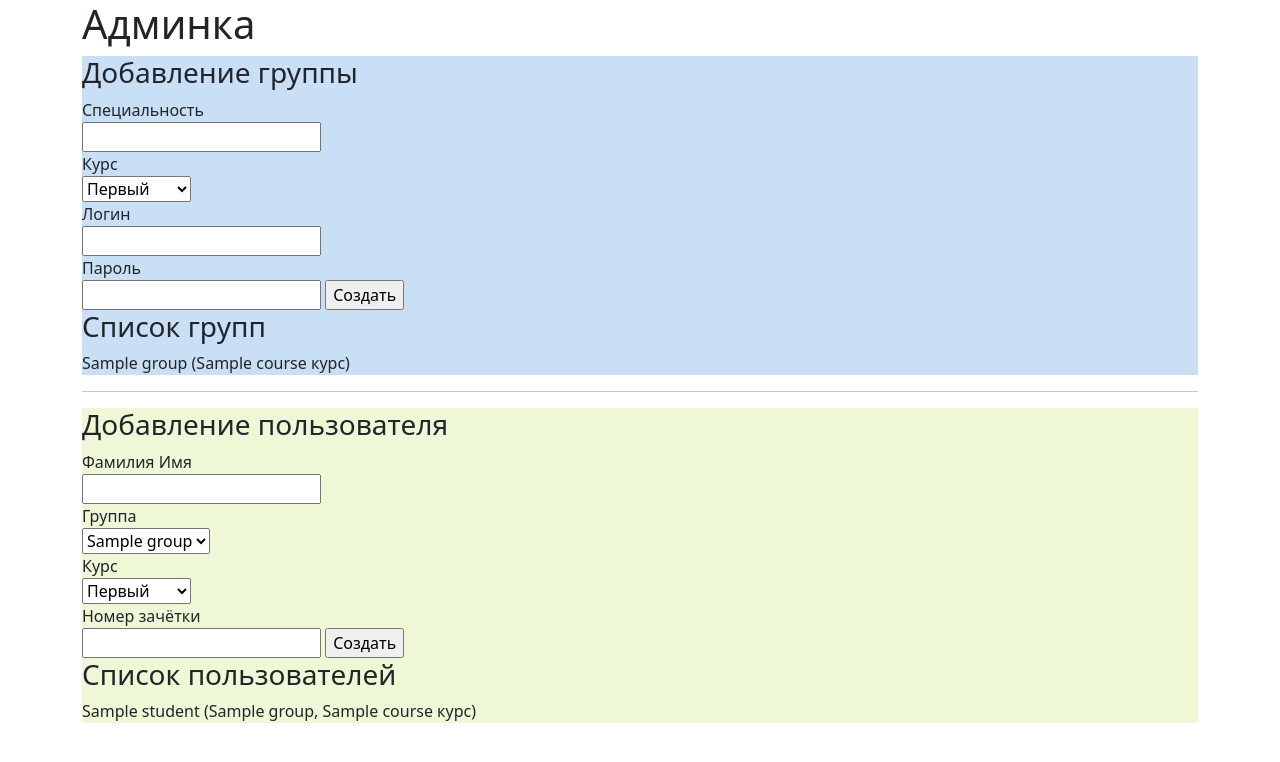
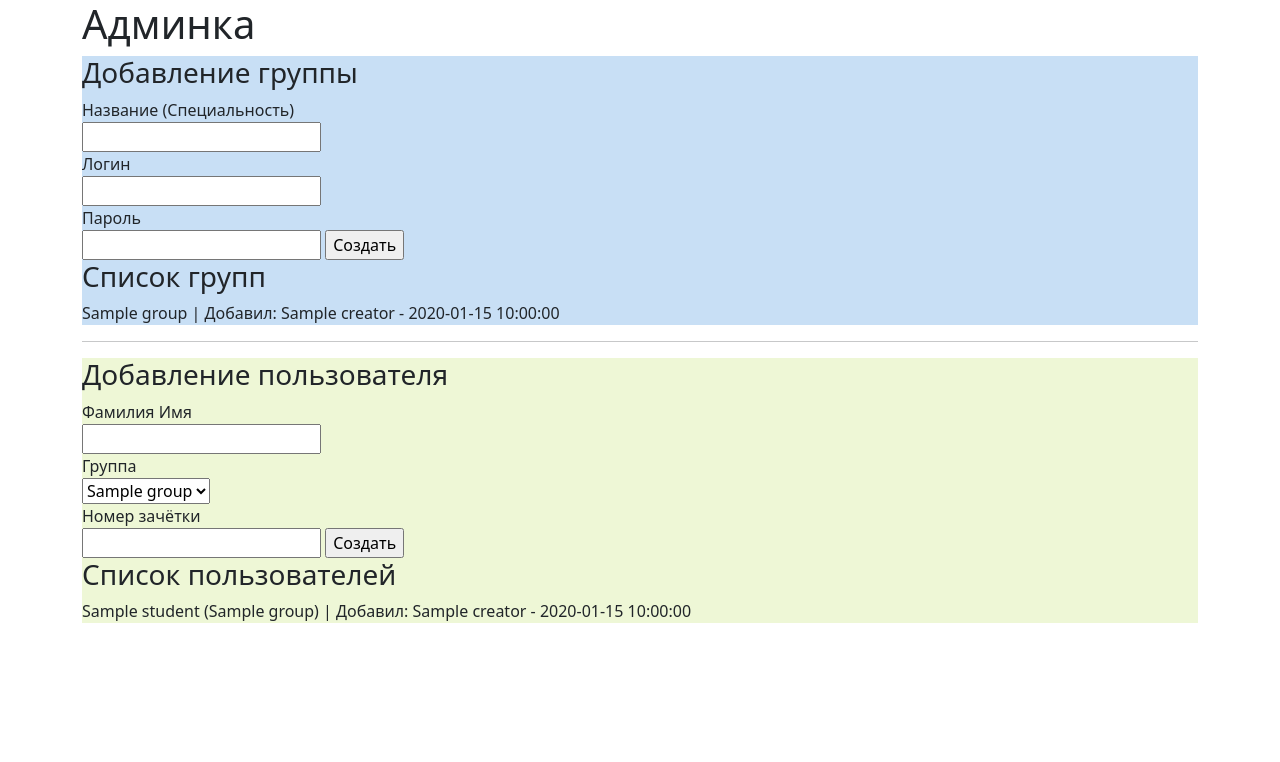
Before and after one commit to ackut/IFCP, a Flask app: template templates/admin.html in a window 1280 px wide. Shown: the top 762 px of the page. Run offline with Flask 2, Linux system fonts and the light colour scheme; the template is opened without the code that fills it: most values are stand-ins (such as "Sample title", 1, 10 or a date in 2020); some libraries are stand-ins or nearby versions.

Commit message:
revrite, again...

```diff
--- a/app.py
+++ b/app.py
@@ -16,27 +16,51 @@ app.config.from_object(__name__)
 db = SQLAlchemy(app)
 
 
-class Groups(db.Model):
+class Group(db.Model):
+    __tablename__ = 'groups'
     id = db.Column(db.Integer, primary_key=True)
-    name = db.Column(db.String(64), nullable=False)
+    name = db.Column(db.String(64), nullable=False)  # Название группы / специальность.
     login = db.Column(db.String(16), unique=True)
     password = db.Column(db.String(500), nullable=False)
-    users = db.Column(db.Integer, default=0)
-    creator = db.Column(db.String(16), nullable=False, default='root')
-    date = db.Column(db.DateTime, default=datetime.utcnow)
+    creator = db.Column(db.String(16), nullable=False)
+    creation_date = db.Column(db.DateTime, default=datetime.utcnow)
 
     def __repr__(self):
         return f'<group {self.id}>'
 
 
-class Students(db.Model):
+class Student(db.Model):
+    __tablename__ = 'students'
     id = db.Column(db.Integer, primary_key=True)
-    login = db.Column(db.String(16), unique=True)
-    name = db.Column(db.String(32), nullable=False)
+    name = db.Column(db.String(32), nullable=False)  # Имя Фамилия студента.
+    login = db.Column(db.String(6), unique=True)  # Номер зачётки.
     group = db.Column(db.Integer, nullable=False)
-    course = db.Column(db.Integer, nullable=False)
-    creator = db.Column(db.String(16), nullable=False, default='root')
-    date = db.Column(db.DateTime, default=datetime.utcnow)
+    creator = db.Column(db.String(16), nullable=False)
+    creation_date = db.Column(db.DateTime, default=datetime.utcnow)
 
     def __repr__(self):
         return f'<student {self.id}>'
+
+
+class Subject(db.Model):
+    __tablename__ = 'subjects'
+    id = db.Column(db.Integer, primary_key=True)
+    name = db.Column(db.String(32), nullable=False)  # Название предмета.
+    student = db.Column(db.Integer, nullable=False)  # Студент.
+    creator = db.Column(db.String(16), nullable=False)
+    creation_date = db.Column(db.DateTime, default=datetime.utcnow)
+
+    def __repr__(self):
+        return f'<subject {self.id}>'
+
+
+class Grade(db.Model):
+    __tablename__ = 'grades'
+    id = db.Column(db.Integer, primary_key=True)
+    name = db.Column(db.String(32), nullable=False)  # Название предмета.
+    student = db.Column(db.Integer, nullable=False)  # Студент.
+    creator = db.Column(db.String(16), nullable=False)
+    creation_date = db.Column(db.DateTime, default=datetime.utcnow)
+
+    def __repr__(self):
+        return f'<grade {self.id}>'
--- a/templates/admin.html
+++ b/templates/admin.html
@@ -8,16 +8,8 @@
     <div style="background-color: rgb(200, 223, 245);">
         <h3>Добавление группы</h3>
         <form action="" method="POST">
-            <div>Специальность</div>
+            <div>Название (Специальность)</div>
             <input type="text" name="group_name" spellcheck="false" autocomplete="off" maxlength="64" required>
-
-            <div>Курс</div>
-            <select name="group_course" required>
-                <option value="1">Первый</option>
-                <option value="2">Второй</option>
-                <option value="3">Третий</option>
-                <option value="4">Четвёртый</option>
-            </select>
 
             <div>Логин</div>
             <input type="text" name="group_login" spellcheck="false" autocomplete="off" maxlength="16" required>
@@ -32,7 +24,7 @@
         <div>
             {% if context.groups %}
                 {% for group in context.groups %}
-                    <p>{{ group.name }} ({{ group.course }} курс)</p>
+                    <p>{{ group.name }} | Добавил: {{ group.creator }} - {{ group.creation_date }}</p>
                 {% endfor %}
             {% else %}
                 <p>Ниодной группы ещё не создано.</p>
@@ -55,17 +47,8 @@
                 {% endfor %}
             </select>
 
-            <div>Курс</div>
-            <select name="student_course" required>
-                <option value="1">Первый</option>
-                <option value="2">Второй</option>
-                <option value="3">Третий</option>
-                <option value="4">Четвёртый</option>
-                <option value="5">Пятый</option>
-            </select>
-
             <div>Номер зачётки</div>
-            <input type="text" name="student_login" spellcheck="false" autocomplete="off" maxlength="16" required>
+            <input type="text" name="student_login" spellcheck="false" autocomplete="off" maxlength="6" required>
 
             <input type="submit" name="add_student" value="Создать">
         </form>
@@ -74,7 +57,7 @@
         <div>
             {% if context.students %}
                 {% for student in context.students %}
-                    <p>{{ student.name }} ({{ context.groups[student.group-1].name }}, {{ student.course }} курс)</p>
+                    <p>{{ student.name }} ({{ context.groups[student.group-1].name }}) | Добавил: {{ student.creator }} - {{ student.creation_date }}</p>
                 {% endfor %}
             {% else %}
                 <p>Ниодного студента ещё не добавлено.</p>
```
Also changed, not shown: admin.py (+7 -9 lines), requirements.txt (added).
